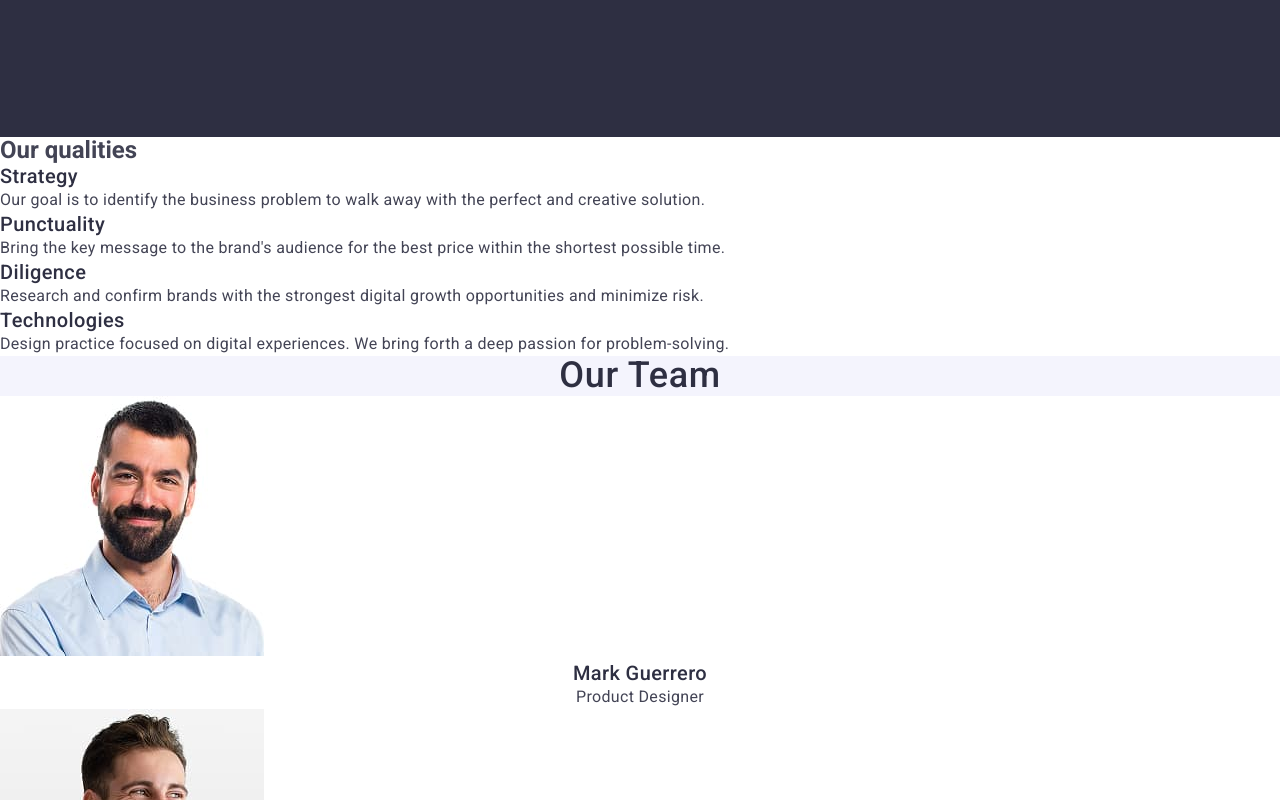
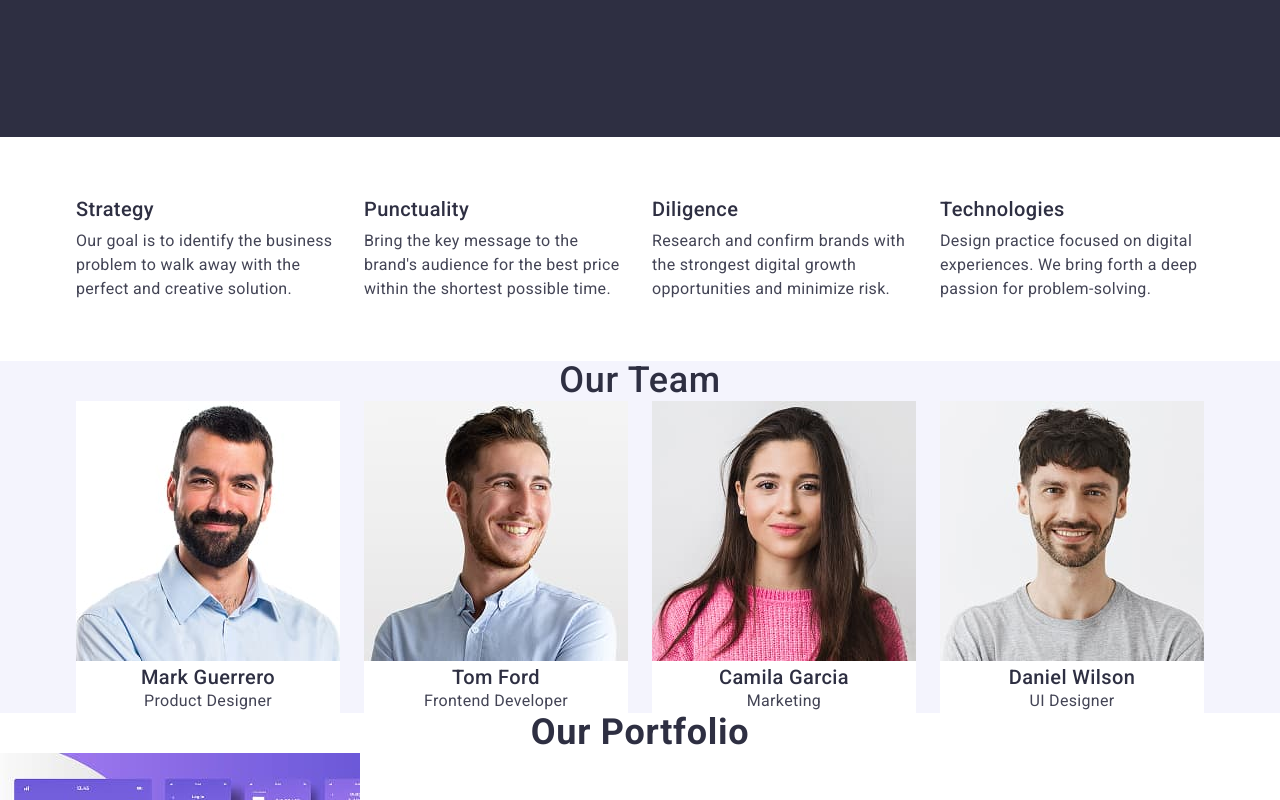
Before and after one commit to ZamorinVolodymyr/goit-markup-hw-03, a plain HTML site: page index.html in a window 1280 px wide. Shown: the part 640-1440 px from the top of the page. Drawn offline with nearby package versions, Linux system fonts and the light colour scheme.

Commit message:
add hw3 3 section

```diff
--- a/css/styles.css
+++ b/css/styles.css
@@ -14,11 +14,21 @@ ol {
 h1,
 h2,
 h3,
-h4,
-h5,
-h6,
 p {
   margin: 0;
+}
+
+.visually-hidden {
+  position: absolute;
+  width: 1px;
+  height: 1px;
+  margin: -1px;
+  border: 0;
+  padding: 0;
+  white-space: nowrap;
+  clip-path: inset(100%);
+  clip: rect(0 0 0 0);
+  overflow: hidden;
 }
 
 a {
@@ -106,7 +116,23 @@ a {
   line-height: 1.2;
   letter-spacing: 0.02em;
   color: #2e2f42;
+  margin-bottom: 8px;
 }
+
+.about {
+  padding: 60px 0;
+}
+
+.about-list {
+  display: flex;
+  justify-content: space-between;
+  gap: 24px;
+}
+
+.about-item {
+  width: calc((100% - 72px) / 4);
+}
+
 .footer-logo .logo-part {
   color: #f4f4fd;
 }
@@ -163,6 +189,12 @@ a {
 
 .team {
   background: #f4f4fd;
+}
+
+.team-list {
+  display: flex;
+  justify-content: space-between;
+  gap: 24px;
 }
 
 .team-our {
--- a/index.html
+++ b/index.html
@@ -57,24 +57,25 @@
 
     <main>
       <section class="hero">
-        <div class="container hero-container">
+        <div class="container">
           <h1 class="hero-title">Effective Solutions for Your Business</h1>
           <button class="button" type="button">Order Service</button>
         </div>
       </section>
 
       <section class="about">
-        <h2>Our qualities</h2>
-        <ul>
-          <li>
+        <div class="container">
+          <h2 class="visually-hidden">Our qualities</h2>
+          <ul class="about-list">
+            <li class="about-item">
               <h3 class="about-us">Strategy</h3>
               <p class="about-text">
-              Our goal is to identify the business problem to walk away with the
-              perfect and creative solution.
+                Our goal is to identify the business problem to walk away with
+                the perfect and creative solution.
               </p>
             </li>
 
-          <li>
+            <li class="about-item">
               <h3 class="about-us">Punctuality</h3>
               <p class="about-text">
                 Bring the key message to the brand's audience for the best price
@@ -82,7 +83,7 @@
               </p>
             </li>
 
-          <li>
+            <li class="about-item">
               <h3 class="about-us">Diligence</h3>
               <p class="about-text">
                 Research and confirm brands with the strongest digital growth
@@ -90,7 +91,7 @@
               </p>
             </li>
 
-          <li>
+            <li class="about-item">
               <h3 class="about-us">Technologies</h3>
               <p class="about-text">
                 Design practice focused on digital experiences. We bring forth a
@@ -98,11 +99,13 @@
               </p>
             </li>
           </ul>
+        </div>
       </section>
 
       <section class="team">
+        <div class="container">
           <h2 class="team-our">Our Team</h2>
-        <ul>
+          <ul class="team-list">
             <li class="team-card">
               <img
                 src="./images/team/img-mark.jpg"
@@ -147,6 +150,7 @@
               <p class="team-prof">UI Designer</p>
             </li>
           </ul>
+        </div>
       </section>
 
       <section class="portfolio">
```
Lines whose indentation alone changed are shown as unchanged.
